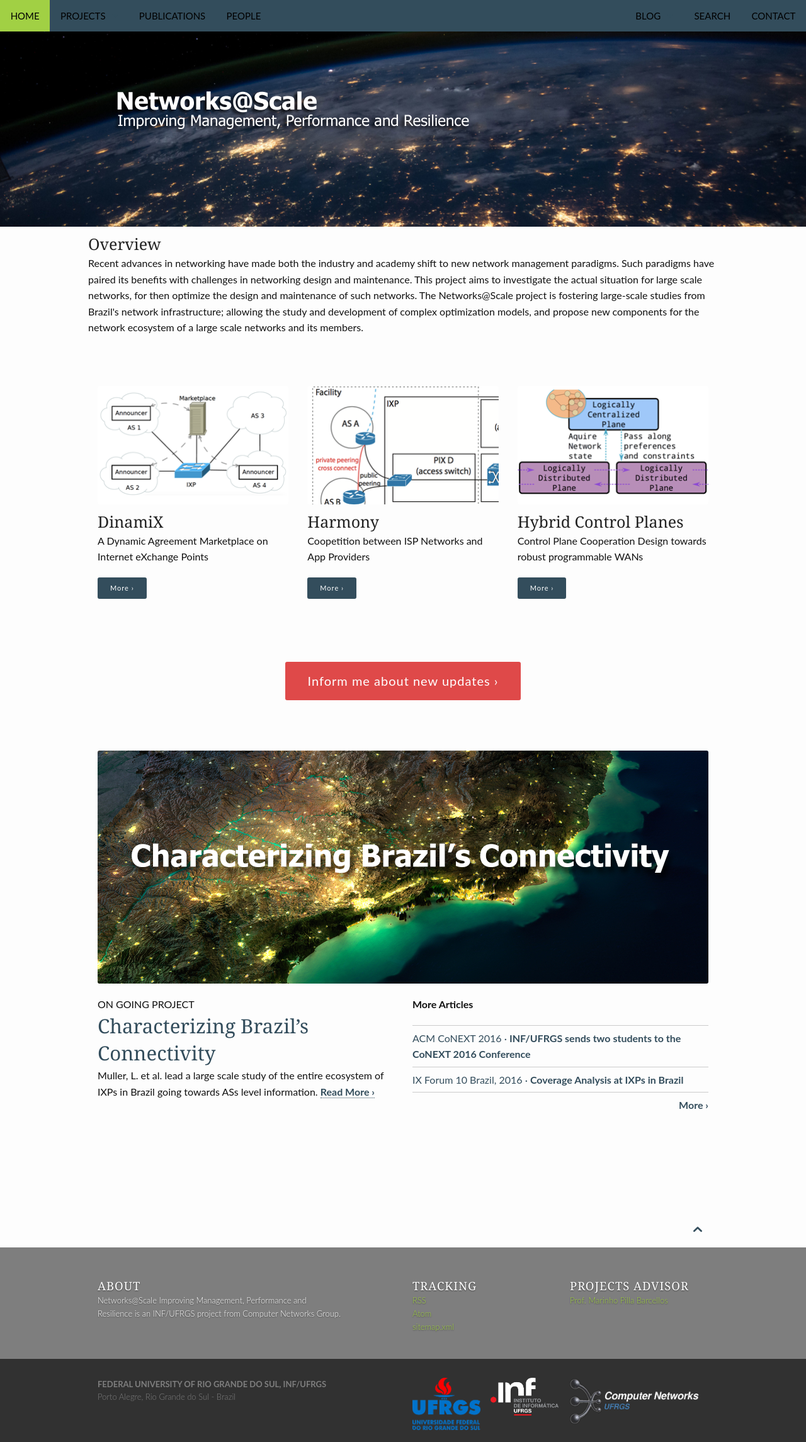
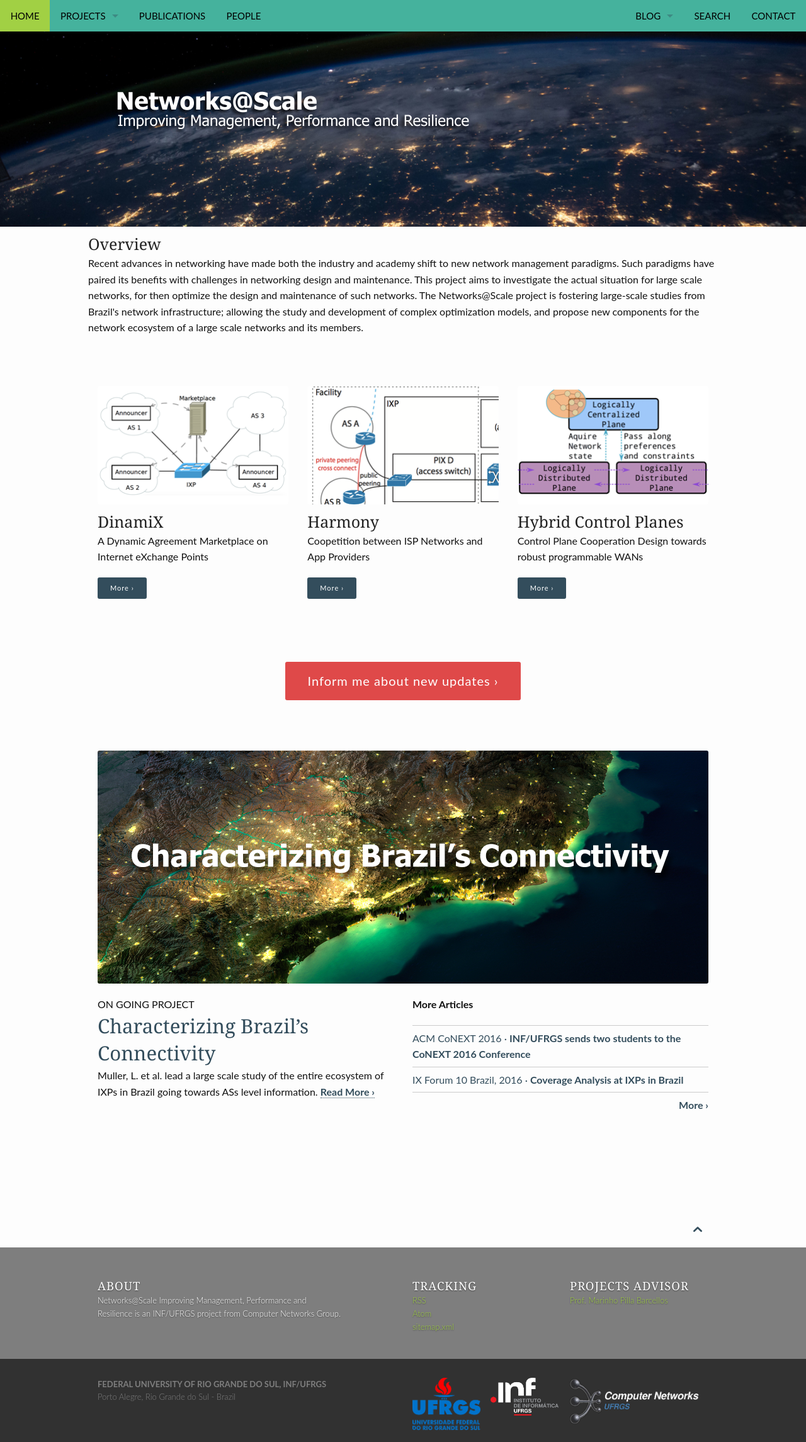
Before and after one commit to ufrgs-networks-group/networks-at-scale, a Jekyll site: the page built from pages/pages-root-folder/index.md, in a window 1280 px wide. Shown: the whole page at 63% size. Built offline with Jekyll 4.4.1, drawn with Linux system fonts in a browser that asks for light colours.

Commit message:
Color experiments

```diff
--- a/_sass/_04_settings_global.scss
+++ b/_sass/_04_settings_global.scss
@@ -1372,7 +1372,7 @@
 // $include-html-top-bar-classes: $include-html-classes;
 
 // Background color for the top bar
-$topbar-bg-color: #334D5C;		// dark turquoise
+$topbar-bg-color: #45B29D;		// turquoise
 $topbar-bg: $topbar-bg-color;
 
 // Height and margin
```
